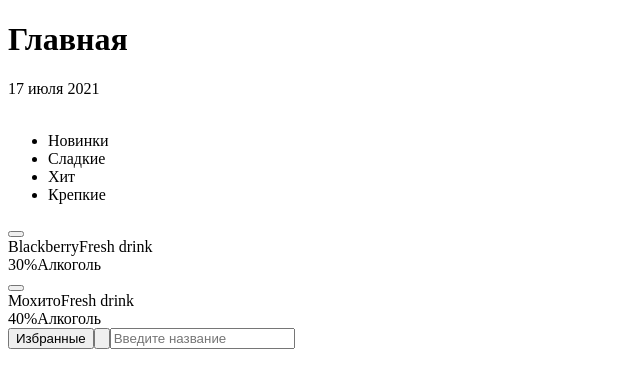
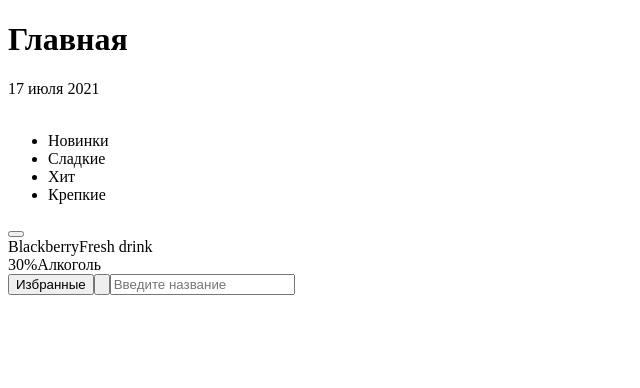
Before and after one commit to Sensa77/IRLIX-pub, a React (Create React App) app: page / in a window 1280 px wide. Shown: the top 388 px of the page, without its empty margins (0-640 px from the left). Built offline with nearby package versions, Linux system fonts and the light colour scheme.

Commit message:
Разбила разметку на компоненты

```diff
--- a/package.json
+++ b/package.json
@@ -6,6 +6,7 @@
     "@testing-library/jest-dom": "^5.14.1",
     "@testing-library/react": "^11.2.7",
     "@testing-library/user-event": "^12.8.3",
+    "node-sass": "^6.0.1",
     "react": "^17.0.2",
     "react-dom": "^17.0.2",
     "react-scripts": "4.0.3",
--- a/src/App.js
+++ b/src/App.js
@@ -1,59 +1,19 @@
-function App() {
+import ErrorBoundary from "./components/error-boundary";
+import Header from "./components/header";
+import Filter from "./components/filter";
+import Cards from "./components/cards";
+import SearchPanel from "./components/search-panel";
+
+const App = () => {
   return (
     <div className="App">
-      <header className="header">
-        <div className="header__wrapper">
-          <h1 className="header__title">Главная</h1>
-          <span className="header__data">17 июля 2021</span>
-        </div>
-        <img className="header__logo"></img>
-      </header>
-      <nav className="filter">
-        <ul className="filter__list">
-          <li className="filter__item">Новинки</li>
-          <li className="filter__item">Сладкие</li>
-          <li className="filter__item">Хит</li>
-          <li className="filter__item">Крепкие</li>
-        </ul>
-      </nav>
-      <main className="cards">
-        <div className="bookmark">
-          <button type="button" className="bookmark=btn"></button>
-          <div className="cardItem">
-            <span className="cardItem__name">Blackberry</span>
-            <span className="cardItem__filter">Fresh drink</span>
-            <div className="cardItem__composition">
-              <span className="cardItem__composition-perсent">30%</span>
-              <span className="cardItem__composition-title">Алкоголь</span>
-            </div>
-          </div>
-        </div>
-        <div className="bookmark">
-          <button type="button" className="bookmark__btn"></button>
-          <div className="cardItem">
-            <span className="cardItem__name">Мохито</span>
-            <span className="cardItem__filter">Fresh drink</span>
-            <div className="cardItem__composition">
-              <span className="cardItem__composition-perсent">40%</span>
-              <span className="cardItem__composition-title">Алкоголь</span>
-            </div>
-          </div>
-        </div>
-      </main>
-      <footer className="searchPanel">
-        <button type="button" className="searchPanel__button">
-          Избранные
-        </button>
-        <button type="button" className="searchPanel__button-search">
-          <img className="searchPanel__icon"></img>
-        </button>
-        <input
-          className="searchPanel__input"
-          placeholder="Введите название"
-        ></input>
-      </footer>
+      <ErrorBoundary>
+        <Header />
+        <Filter />
+        <Cards />
+        <SearchPanel />
+      </ErrorBoundary>
     </div>
   );
-}
-
+};
 export default App;
--- /dev/null
+++ b/src/components/bookmark.js
@@ -0,0 +1,14 @@
+import React from "react";
+
+import CardItem from "./card-item/card-item";
+
+const Bookmark = ({ children }) => {
+  return (
+    <div className="bookmark">
+      <button type="button" className="bookmark__btn"></button>
+      {children}
+    </div>
+  );
+};
+
+export default Bookmark;
--- /dev/null
+++ b/src/components/card-item/card-item.js
@@ -0,0 +1,17 @@
+import React from "react";
+import "./card-item.scss";
+
+const CardItem = () => {
+  return (
+    <div className="cardItem">
+      <span className="cardItem__name">Blackberry</span>
+      <span className="cardItem__filter">Fresh drink</span>
+      <div className="cardItem__composition">
+        <span className="cardItem__composition-perсent">30%</span>
+        <span className="cardItem__composition-title">Алкоголь</span>
+      </div>
+    </div>
+  );
+};
+
+export default CardItem;
--- /dev/null
+++ b/src/components/cards.js
@@ -0,0 +1,16 @@
+import React from "react";
+
+import CardItem from "./card-item/card-item";
+import Bookmark from "./bookmark";
+
+const Cards = () => {
+  return (
+    <main className="cards">
+      <Bookmark>
+        <CardItem></CardItem>
+      </Bookmark>
+    </main>
+  );
+};
+
+export default Cards;
--- /dev/null
+++ b/src/components/error-boundary.js
@@ -0,0 +1,7 @@
+import { Component } from "react";
+
+export default class ErrorBoundary extends Component {
+  render() {
+    return this.props.children;
+  }
+}
--- /dev/null
+++ b/src/components/filter.js
@@ -0,0 +1,16 @@
+import React from "react";
+
+const Filter = () => {
+  return (
+    <nav className="filter">
+      <ul className="filter__list">
+        <li className="filter__item">Новинки</li>
+        <li className="filter__item">Сладкие</li>
+        <li className="filter__item">Хит</li>
+        <li className="filter__item">Крепкие</li>
+      </ul>
+    </nav>
+  );
+};
+
+export default Filter;
--- /dev/null
+++ b/src/components/header.js
@@ -0,0 +1,15 @@
+import React from "react";
+
+const Header = () => {
+  return (
+    <header className="header">
+      <div className="header__wrapper">
+        <h1 className="header__title">Главная</h1>
+        <span className="header__data">17 июля 2021</span>
+      </div>
+      <img className="header__logo"></img>
+    </header>
+  );
+};
+
+export default Header;
--- /dev/null
+++ b/src/components/search-panel.js
@@ -0,0 +1,20 @@
+import React from "react";
+
+const SearchPanel = () => {
+  return (
+    <footer className="searchPanel">
+      <button type="button" className="searchPanel__button">
+        Избранные
+      </button>
+      <button type="button" className="searchPanel__button-search">
+        <img className="searchPanel__icon"></img>
+      </button>
+      <input
+        className="searchPanel__input"
+        placeholder="Введите название"
+      ></input>
+    </footer>
+  );
+};
+
+export default SearchPanel;
--- a/src/index.js
+++ b/src/index.js
@@ -1,6 +1,6 @@
 import React from "react";
 import ReactDOM from "react-dom";
-import App from "./App";
+import App from "./app";
 
 ReactDOM.render(
   <React.StrictMode>
```
Also changed, not shown: src/components/card-item/card-item.scss (added), 1 other file (tests, documents, lock files or other folders).
